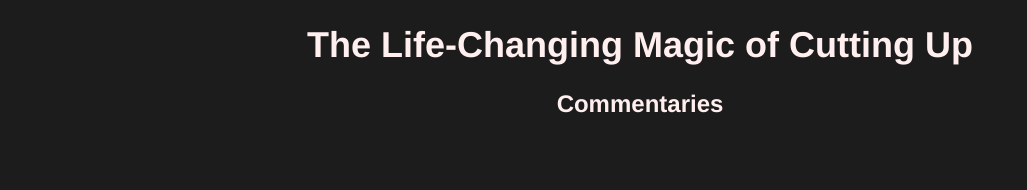
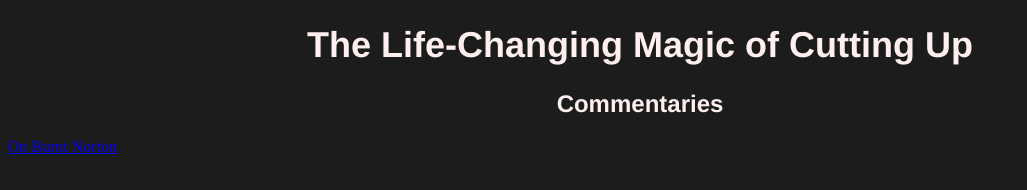
Before and after one commit to vsgroyper/tlcmocu, a plain HTML site: page index.html in a window 1280 px wide. Shown: the whole page, without its empty margins (0-1027 px from the left). Drawn offline with Linux system fonts and the light colour scheme.

Commit message:
Update index.html

```diff
--- a/index.html
+++ b/index.html
@@ -9,5 +9,6 @@
     </title>
     <h1>The Life-Changing Magic of Cutting Up</h1>
     <h2>Commentaries</h2>
+    <a href="bu_no.html">On Burnt Norton</a>
   </body>
 </html>
```
